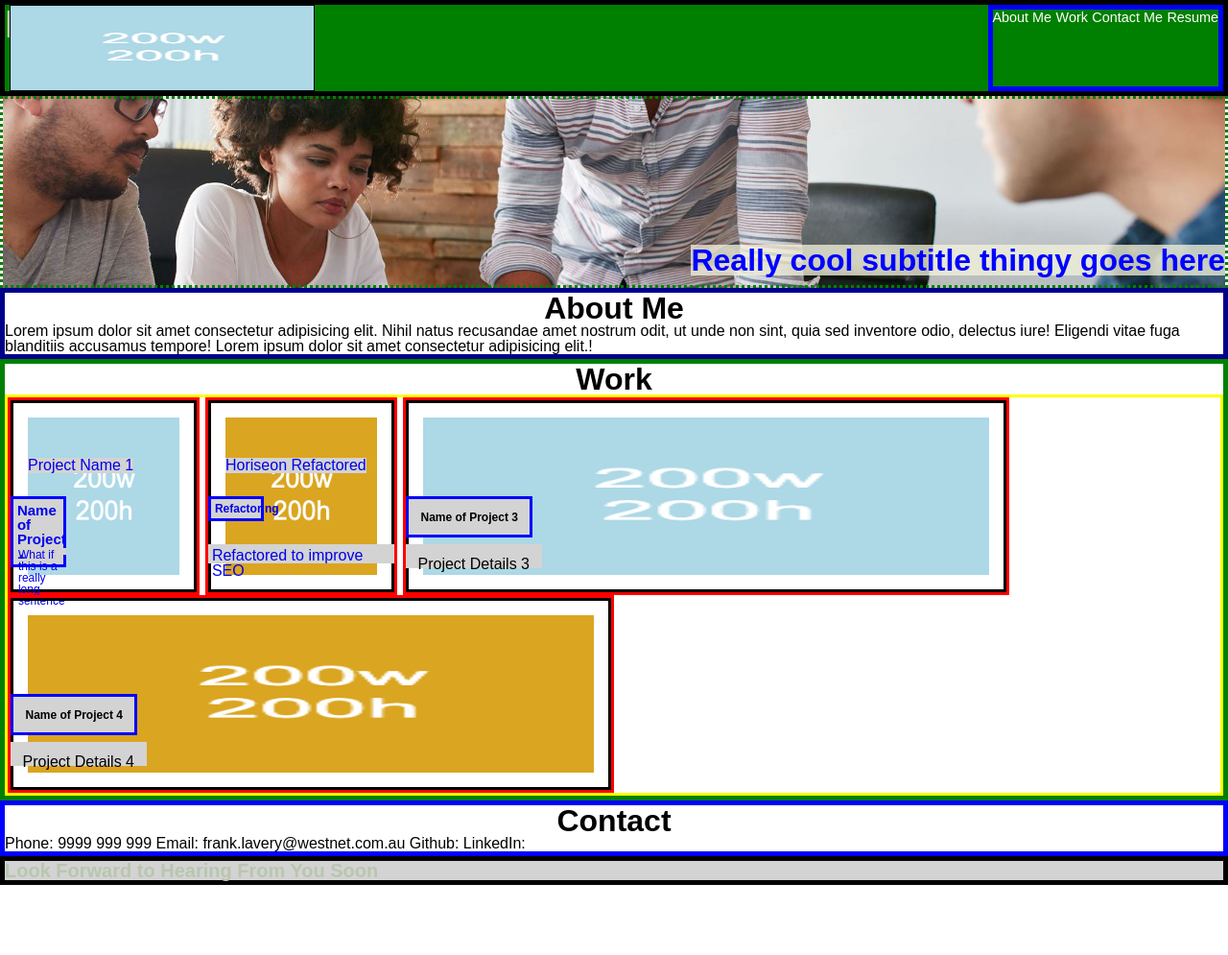
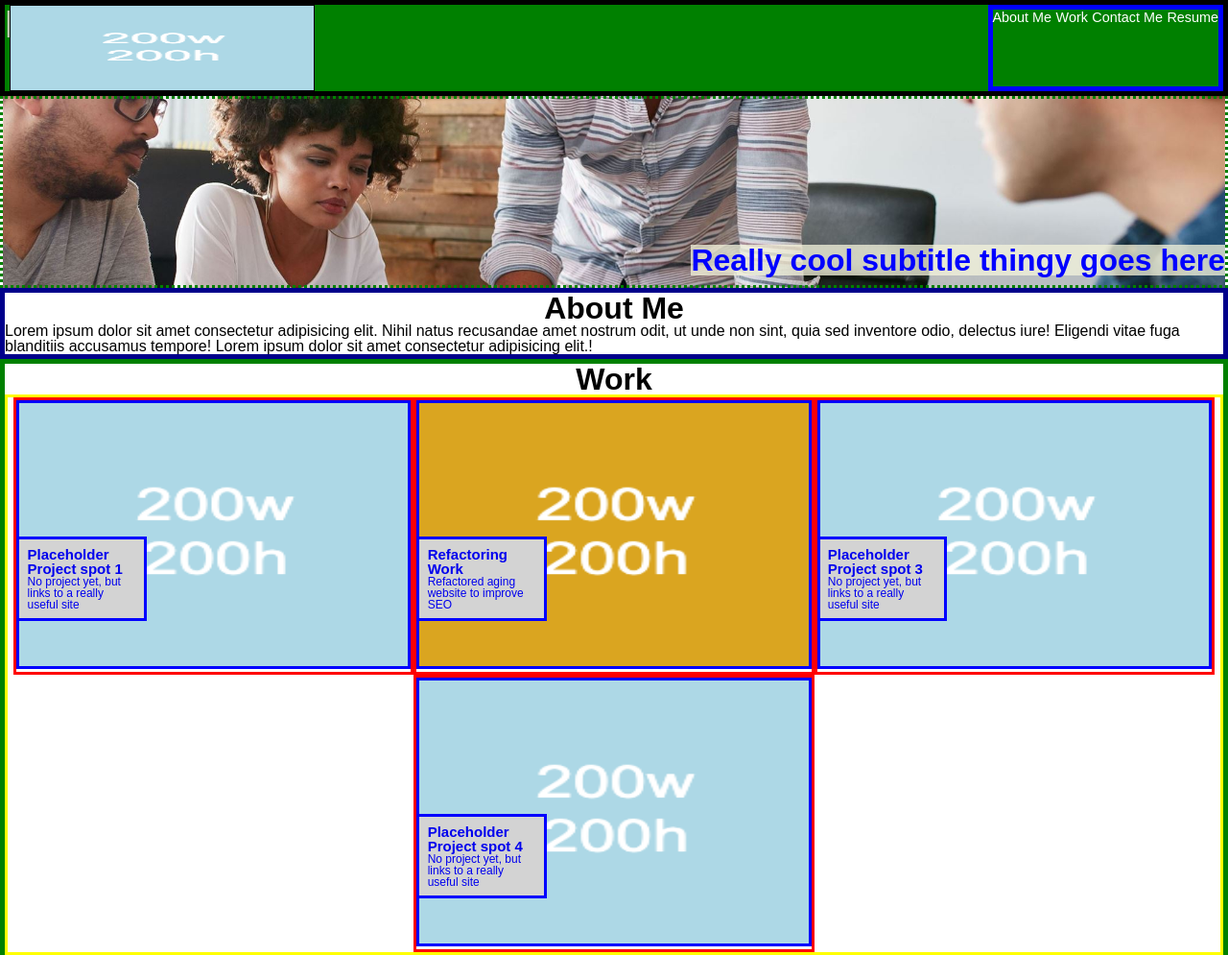
Before and after one commit to Cancer2806/Portfolio_Wk2Homework, a plain HTML site: page index.html in a window 1280 px wide. Shown: the top 995 px of the page at 96% size. Before the commit the page ends 922 px from the top, so only its background shows below. Drawn offline with Linux system fonts and the light colour scheme.

Commit message:
Fix Project Cards

```diff
--- a/assets/css/style.css
+++ b/assets/css/style.css
@@ -106,21 +106,34 @@ main section h2 {
 .projects {
   border: 3px solid yellow;  /* TODO used for initial layout work */
   display: flex;
-  flex-direction: column;
+  flex-direction: row;
+  flex-wrap: wrap;
+  justify-content: center;
 }
+
 .projcard {
-  border: 3px solid red;  /* TODO used for initial layout work */
+  border: 3px solid red;
   position: relative;
+  flex: 1 0 100%;
+  /* reduce image chatter when resizing */
+  transition: flex-basis 500ms linear;
+  /* height: 25vh; */
+}
+
+.projpic img {
+  border: 3px solid blue;
   width: 100%;
+  height: 35vh;
+  /* padding: 0; */
 }
 
 .cardtitle {
-  border: 3px solid blue;  /* TODO used for initial layout work */
+  border: 3px solid blue;
   position: absolute;
   top: 50%;
   height: auto;
   max-height: 50%;
-  max-width: 30%;
+  max-width: 50%;
   font-size: 75%;
   padding: 2%;
   background-color: var(--colbg);
@@ -129,37 +142,10 @@ main section h2 {
   padding: auto; */
 }
 
-.details {
+/* figcaption is included for accessibility, but not shown on screen */
+.caption {
   position: absolute;
-  top: 75%;
-  height: 10%;
-  max-height: 10%;
-  padding: 2%;
-  background-color: var(--colbg);
-}
-
-.projpic {
-  border: 3px solid black;  /* TODO used for initial layout work */
-  width: 100%;
-  height: 200px;
-  max-height: 200px;
-  padding: 15px;
-}
-
-.projcard img {
-  width: 100%;
-  height: 100%;
-  padding: 0px;
-}
-
-/* using figcaption for title of card */
- .cardtt {
-  position: absolute;
-  top: 30%;
-  visibility: visible;
-  margin: 0;
-  padding: 0;
-  background-color: var(--colbg);
+  visibility: hidden;
 }
 
 #aboutme {
@@ -185,11 +171,12 @@ main section h2 {
     flex-direction: row;
     justify-content: space-between;
   }
-
-  .projects {
-  display: flex;
-  flex-direction: row;
-
+  .projcard {
+    flex: 1 0 50%;
+  }
+  .cardtitle {
+    max-width: 40%;
+  }
 }
 
 /* Screen size greater than 992px targeting computers and laptops */
@@ -197,17 +184,13 @@ main section h2 {
   header {
 /* test to see if resize working */
     background-color: green;
-
   }
 
-  .projects {
-    display: flex;
-    flex-direction: row;
-    flex-wrap: wrap;
-
+  .projcard {
+    flex: 1 0 33.3333%;
+    max-width: 33%;
   }
-  .projcard {
-    min-width: 200px;
-    max-width: 50%;
+  .cardtitle {
+    max-width: 33%;
   }
 }
--- a/index.html
+++ b/index.html
@@ -36,44 +36,50 @@
       <h2>Work</h2>
       <!-- TODO cards with photos and links to applications.  First image double size of others -->
       <article class="projects">
-        <a href="https://tinypng.com/" target="blank">
-        <article class="projcard">
+        <a class="projcard" href="https://tinypng.com/" target="blank">
+          <article class="cardtitle">
+            <h4>Placeholder Project spot 1</h4>
+            <p>No project yet, but links to a really useful site</p>
+          </article>
+          <figure class="projpic">
+            <img src="./assets/images/image-1.png" alt="Placeholder" title="Placeholder Project" >
+            <figcaption class="caption">Placeholder for Project number 1</figcaption>
+          </figure>
+        </a> <!-- projcard1 -->
 
-          <div class="cardtitle">
-          <h4>Name of Project 1</h4>
-          <p class="details">What if this is a really long sentence</p>
-          </div>
+        <a class="projcard" href="https://cancer2806.github.io/Horiseon_Wk1_Homework/" target="blank">
+          <article class="cardtitle">
+            <h4>Refactoring Work</h4>
+            <p>Refactored aging website to improve SEO</p>
+          </article>
           <figure class="projpic">
-            <img src="./assets/images/image-1.png" alt="screenshot of project" title="Project Name" >
-            <figcaption class="cardtt">Project Name 1</figcaption>
+            <img src="./assets/images/image-2.png" alt="Placeholder" title="Refactoring for SEO">
+            <figcaption class="caption">Horiseon Refactored</figcaption>
           </figure>
-        </article></a> <!-- projcard1 -->
+        </a> <!-- projcard2 -->
 
-        <a href="https://cancer2806.github.io/Horiseon_Wk1_Homework/" target="blank">
-        <article class="projcard">
-          <h3 class="cardtitle">Refactoring</h3>
-          <p class="details">Refactored to improve SEO</p>
+        <a class="projcard" href="https://tinypng.com/" target="blank">
+          <article class="cardtitle">
+            <h4>Placeholder Project spot 3</h4>
+            <p>No project yet, but links to a really useful site</p>
+          </article>
           <figure class="projpic">
-            <img src="./assets/images/image-2.png" alt="screenshot of project" title="Project Name">
-            <figcaption class="cardtt">Horiseon Refactored</figcaption>
+            <img src="./assets/images/image-1.png" alt="Placeholder" title="Placeholder Project">
+            <figcaption class="caption">Placeholder for Project number 3</figcaption>
           </figure>
-        </article></a> <!-- projcard2 -->
+        </a> <!-- projcard3 -->
 
-        <article class="projcard">
-          <h3 class="cardtitle">Name of Project 3</h3>
-          <p class="details">Project Details 3</p>
+        <a class="projcard" href="https://tinypng.com/" target="blank">
+          <article class="cardtitle">
+            <h4>Placeholder Project spot 4</h4>
+            <p>No project yet, but links to a really useful site</p>
+          </article>
           <figure class="projpic">
-            <img src="./assets/images/image-1.png" alt="screenshot of project" title="Project Name">
+            <img src="./assets/images/image-1.png" alt="Placeholder" title="Placeholder Project">
+            <figcaption class="caption">Placeholder for Project number 4</figcaption>
           </figure>
-        </article> <!-- projcard3 -->
-        <article class="projcard">
-          <h3 class="cardtitle">Name of Project 4</h3>
-          <p class="details">Project Details 4</p>
-          <figure class="projpic">
-            <img src="./assets/images/image-2.png" alt="screenshot of project" title="Project Name">
-          </figure>
-        </article> <!-- projcard4 -->
-      </article> <!-- projects -->
+        </a> <!-- projcard4 -->
+      </article> <!-- Projects -->
     </section> <!-- work -->
 
     <section id="contact">
```
